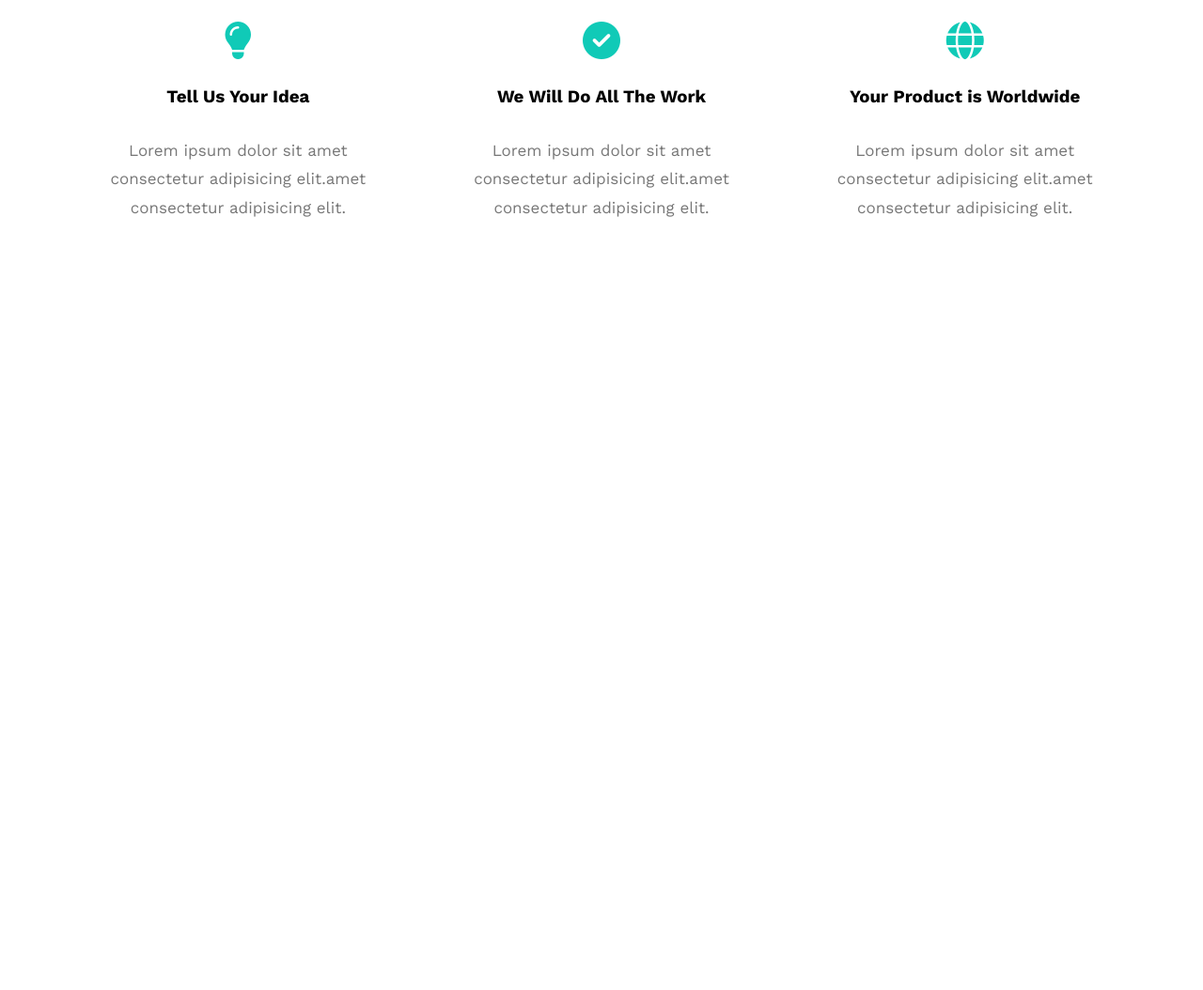
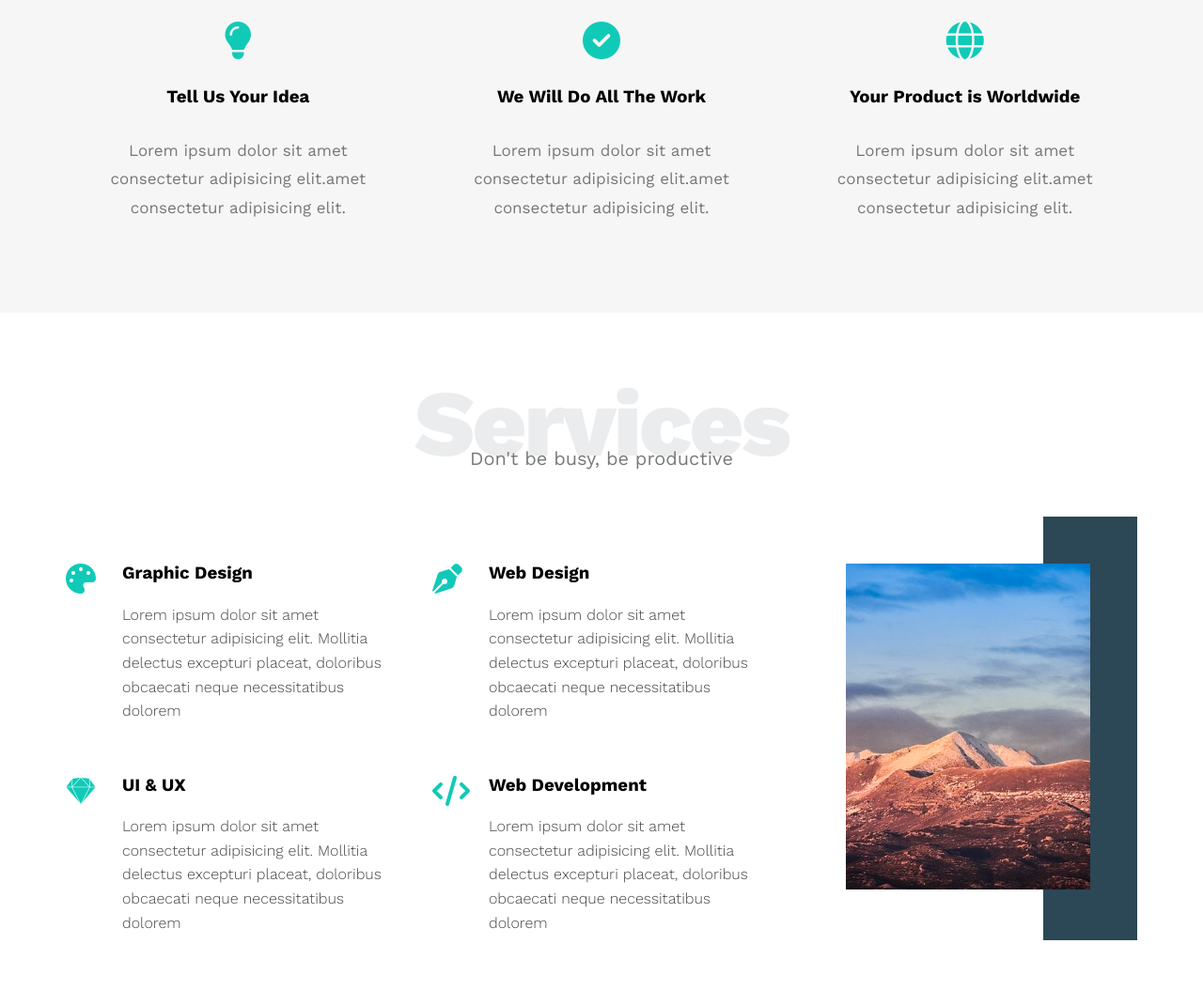
Before and after one commit to AbdelrahmanTaymour/Static-Website, a plain HTML site: page index.html in a window 1280 px wide. Shown: the part 857-1911 px from the top of the page at 94% size. Before the commit the page ends 1190 px from the top, so only its background shows below. Drawn offline with nearby package versions, Linux system fonts and the light colour scheme.

Commit message:
Add Services section

```diff
--- a/css/style.css
+++ b/css/style.css
@@ -1,10 +1,12 @@
 /* Start Variables */
 :root {
-    --main-color: #10cab7
+    --main-color: #10cab7;
+    --secondary-color: #2c4755;
 }
 /* End Variables */
 /* Start global rules */
 * {
+    font-family: "Work Sans", sans-serif;
     -webkit-box-sizing: border-box;
     -moz-box-sizing: border-box;
     box-sizing: border-box;
@@ -33,8 +35,31 @@
         max-width: 1170px;
     }
 }
-
 /* End global rules */
+/* Start Components */
+.special-heading {
+    color: #ebeced;
+    font-size: 100px;
+    text-align: center;
+    font-weight: 800;
+    letter-spacing: -3px;
+    margin: 0;
+}
+.special-heading + p {
+    color: #797979;
+    margin: -31px 0 0;
+    text-align: center;
+    font-size: 20px;
+}
+@media (max-width: 767px){
+    .special-heading{
+        font-size: 60px;
+    }
+    .special-heading + p {
+        margin-top: -20px;
+    }
+}
+/* End Components */
 /* Start Header */
 .header {
     padding: 20px;;
@@ -79,7 +104,6 @@
     margin: 0;
     padding: 0;
     background-color: #f6f6f6;
-    font-family: "Work Sans", sans-serif;
     position: absolute;
     right: 0;
     min-width: 200px;
@@ -131,23 +155,20 @@
 }
 .landing .intro-text h1{
     margin: 0;
-    font-family: "Work Sans", sans-serif;
     font-weight:bold;
     font-size: 50px;
     color: var(--main-color);
 }
 .landing .intro-text p{
-    font-family: "Work Sans", sans-serif;
     font-size: 18px;
     line-height: 1.8;
 }
 /* End landing section */
 /* Start Features */
 .features {
-    font-family: "Work Sans", sans-serif;
     padding-top: 60px;
     padding-bottom: 60px;
-    background-attachment:#f6f6f6;
+    background-color:#f6f6f6;
 }
 .features .container {
     display: grid;
@@ -172,3 +193,62 @@
     font-size: 17px;
 }
 /* End Features */
+/* Start Services */
+.services {
+    padding-top: 60px;
+    padding-bottom: 60px;
+}
+.services .services-content {
+    display: grid;
+    grid-template-columns: repeat(auto-fit, minmax(300px, 1fr));
+    gap: 30px;
+    margin-top: 100px;
+}
+.services .services-content .srv{
+    display: flex;
+    margin-bottom: 40px;
+}
+@media (max-width: 767px) {
+    .services .services-content .srv{
+        flex-direction: column;
+        text-align: center;
+    }
+}
+.services .services-content .srv i {
+    color: var(--main-color);
+    flex-basis: 60px;
+}
+.services .services-content .srv .text{
+    flex: 1;
+}
+.services .services-content .srv .text h3 {
+    margin: 0 0 20px;
+}
+.services .services-content .srv .text p {
+    color: #444;
+    font-weight: 300;
+    line-height: 1.6;
+}
+.services .services-content .image{
+    text-align: center;
+    position: relative;
+}
+.services .services-content .image::before{
+    content: "";
+    background-color: var(--secondary-color);
+    width: 100px;
+    height: calc(100% + 100px);
+    top: -50px;
+    position: absolute;
+    right: 0;
+    z-index: -1;
+}
+@media(max-width: 1199px){
+    .image-column{
+        display: none;
+    }
+}
+.services .services-content .image img{
+    width: 260px;
+}
+/* End Services */
--- a/index.html
+++ b/index.html
@@ -65,5 +65,56 @@
         </div>
     </div>
     <!-- End Features -->
+    <!-- Start services -->
+    <div class="services">
+        <div class="container">
+            <h2 class="special-heading">Services</h2>
+            <p>Don't be busy, be productive</p>
+            <div class="services-content">
+                <div class="col">
+                    <!-- Start Service -->
+                    <div class="srv">
+                        <i class="fa-solid fa-palette fa-2x"></i>
+                        <div class="text">
+                            <h3>Graphic Design</h3>
+                            <p>Lorem ipsum dolor sit amet consectetur adipisicing elit. Mollitia delectus excepturi placeat, doloribus obcaecati neque necessitatibus dolorem</p>
+                        </div>
+                    </div>
+                    <div class="srv">
+                        <i class="fa-brands fa-sketch fa-2x"></i>
+                        <div class="text">
+                            <h3>UI & UX</h3>
+                            <p>Lorem ipsum dolor sit amet consectetur adipisicing elit. Mollitia delectus excepturi placeat, doloribus obcaecati neque necessitatibus dolorem</p>
+                        </div>
+                    </div>
+                    <!-- End Service -->
+                </div>
+                <div class="col">
+                    <!-- Start Service -->
+                    <div class="srv">
+                        <i class="fa-solid fa-pen-nib fa-2x"></i>
+                        <div class="text">
+                            <h3>Web Design</h3>
+                            <p>Lorem ipsum dolor sit amet consectetur adipisicing elit. Mollitia delectus excepturi placeat, doloribus obcaecati neque necessitatibus dolorem</p>
+                        </div>
+                    </div>
+                    <div class="srv">
+                        <i class="fa-solid fa-code fa-2x"></i>
+                        <div class="text">
+                            <h3>Web Development</h3>
+                            <p>Lorem ipsum dolor sit amet consectetur adipisicing elit. Mollitia delectus excepturi placeat, doloribus obcaecati neque necessitatibus dolorem</p>
+                        </div>
+                    </div>
+                    <!-- End Service -->
+                </div>
+                <div class="col">
+                    <div class="image image-column">
+                        <img src="images/services.jpg" alt="">
+                    </div>
+                </div>
+            </div>
+        </div>
+    </div>
+    <!-- End services -->
 </body>
 </html>
```
